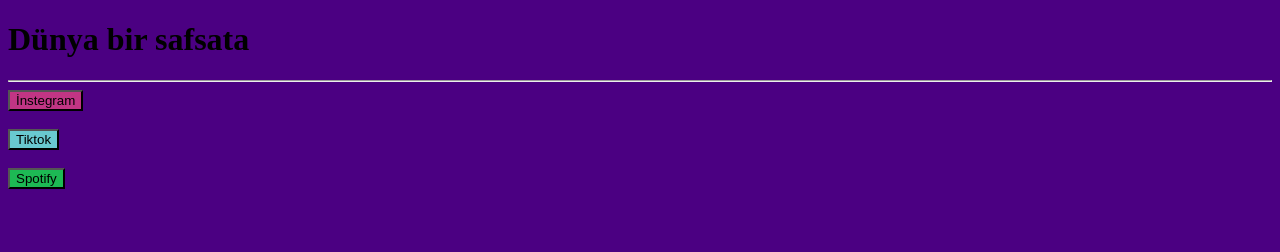
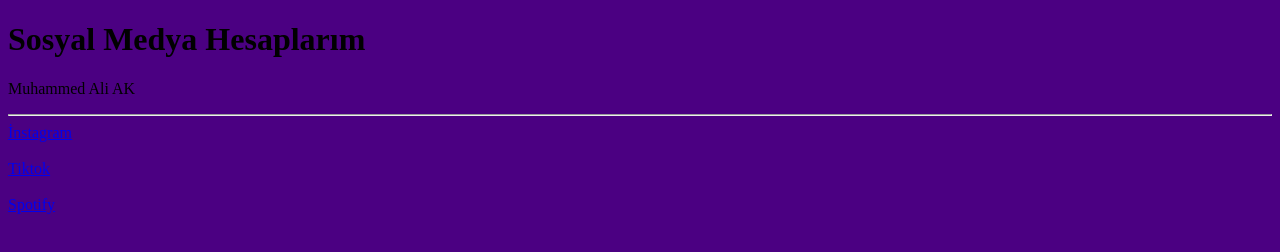
Before and after one commit to MuhammedAliA/BenVeKendim, a plain HTML site: page index.html in a window 1280 px wide. Drawn offline with Linux system fonts and the light colour scheme.

Commit message:
Update index.html

```diff
--- a/index.html
+++ b/index.html
@@ -3,27 +3,26 @@
 <head>
     <meta charset="UTF-8">
     <meta name="viewport" content="width=device-width, initial-scale=1.0">
-    <title>Safsata</title>
+    <title>BenVeKendim</title>
+    <link rel="stylesheet" href="style.css">
 </head>
 <body style="background-color: #4B0082;">
-    <h1>Dünya bir safsata</h1>
+    <h1>Sosyal Medya Hesaplarım</h1>
+    <p class="isim">Muhammed Ali AK</p>
     <hr>
-    <a href="https://www.instagram.com/muhammedtheengineer" target="_blank">
-        <button style="background-color: #C13584;">
-            İnstegram
-        </button>
-    </a>
-   <br><br>
-    <a href="https://www.tiktok.com/@sarilimon21?_t=ZS-903t5qU5Lur&_r=1" target="_blank">
-        <button style="background-color: #69C9D0;">
-            Tiktok
-        </button>
+    <a href="https://www.instagram.com/muhammedtheengineer" target="_blank" class="instagram-link">
+        İnstagram
     </a>
     <br><br>
-    <a href="https://open.spotify.com/playlist/613x0MkVOL93oi9TPB7hXQ?si=r9zR6bgGSQidKh-1brO0vg&pt=a123467ac9af2fbe34fdb7221600c877&pi=L3ObTm6vRZu_WYH8bXvZg" target="_blank">
-        <button style="background-color: #1DB954;">
-            Spotify
-        </button>
+    <a href="https://www.tiktok.com/@sarilimon21?_t=ZS-903t5qU5Lur&_r=1" target="_blank" class="tiktok-link" >
+        Tiktok
+    </a>
+    <br><br>
+    <a href="https://open.spotify.com/playlist/613x0MkVOL93oi9TPB7hXQ?si=r9zR6bgGSQidKh-1brO0vg&pt=a123467ac9af2fbe34fdb7221600c877&pi=L3ObTm6vRZu_WYH8bXvZg" target="_blank" class="spotify-link">
+        Spotify
+    </a>
+    <br><br>
+
 
 </body>
 </html>
```
